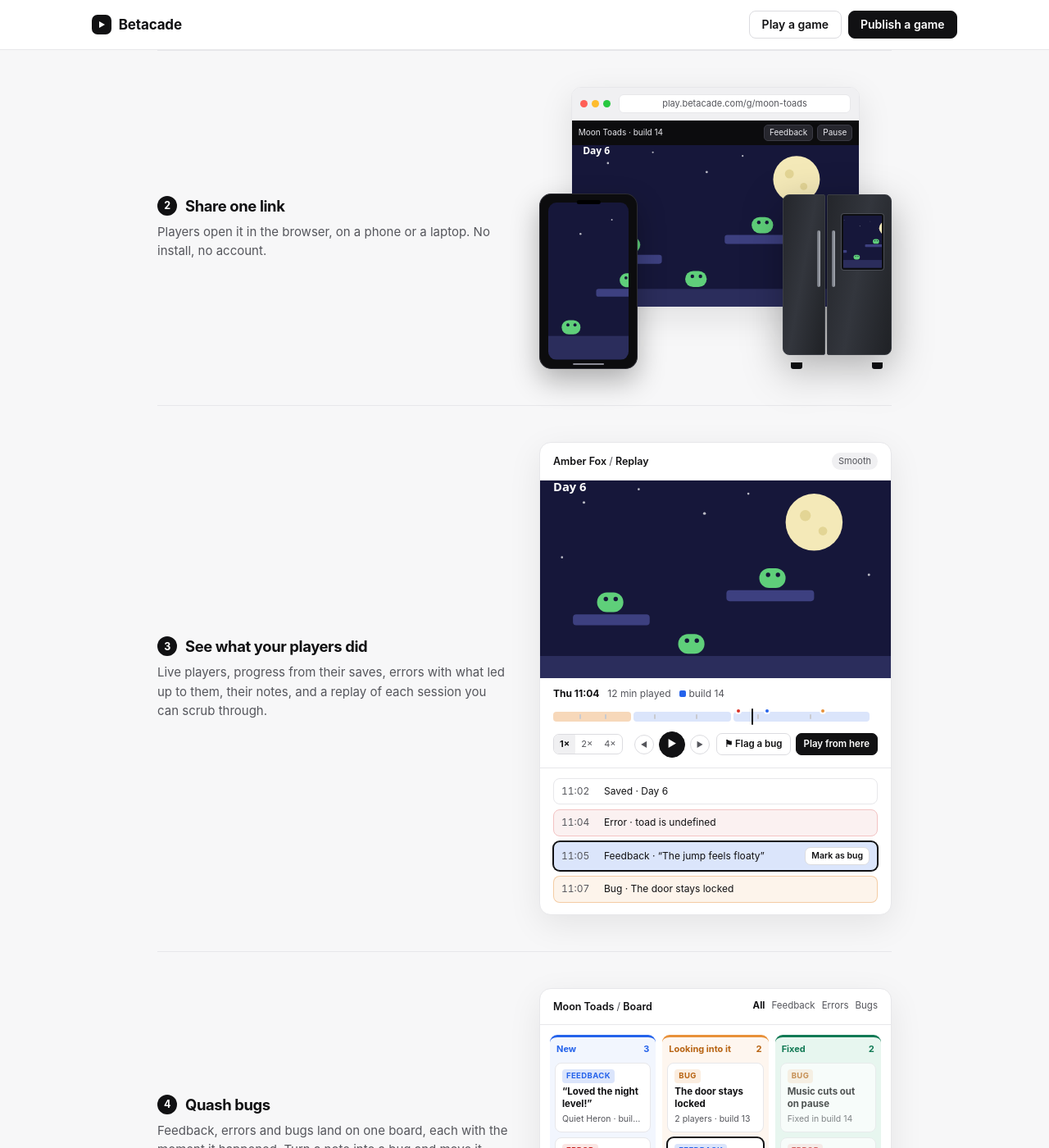
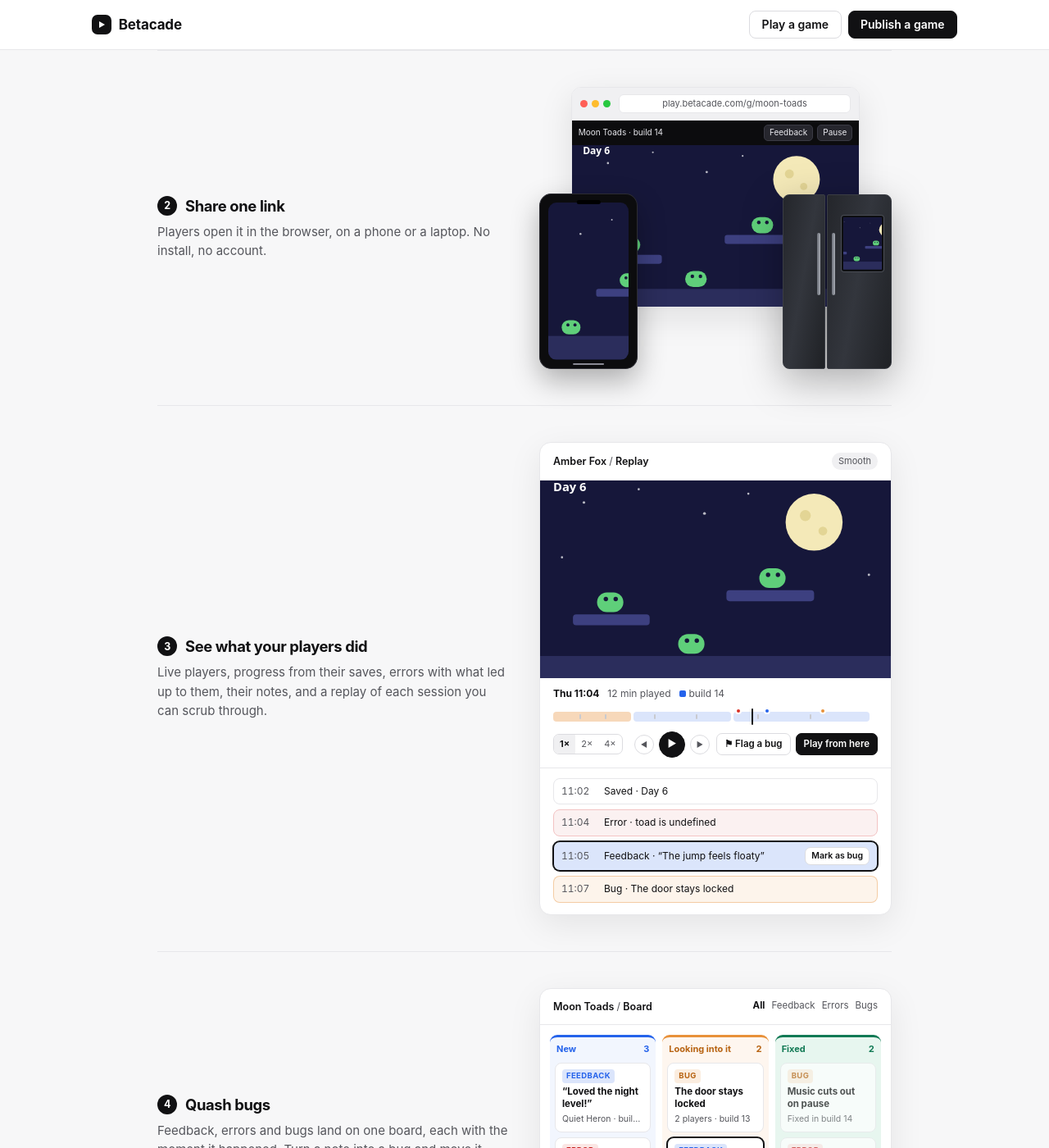
Before and after one commit to mcdoco/betacade.com, a Jekyll site: the page built from index.html, in a window 1280 px wide and 1400 px high, scrolled down 1265 px. Shown: the whole window at 82% size. Built offline with Jekyll 4.4.1, drawn with Linux system fonts in a browser that asks for light colours.

Commit message:
fix: remove feet from fridge

```diff
--- a/assets/css/site.css
+++ b/assets/css/site.css
@@ -302,12 +302,9 @@
 .d-island { position: absolute; top: 3.2%; left: 50%; transform: translateX(-50%); width: 24%; height: 2.4%; border-radius: 999px; background: #000; z-index: 1; }
 .d-home { position: absolute; bottom: 2%; left: 50%; transform: translateX(-50%); width: 32%; height: 1%; border-radius: 999px; background: #8a8a94; }
 
-/* A smart fridge, side by side: a narrower freezer left, the fridge right with a screen, dark and on little feet. */
+/* A smart fridge, side by side: a narrower freezer left, the fridge right with a screen, dark. */
 .d-fridge { position: absolute; right: 0; bottom: 0; width: 31%; aspect-ratio: 10 / 16; display: grid; grid-template-columns: 2fr 3fr;
-            gap: 1.5%; padding-bottom: 4%; filter: drop-shadow(0 14px 24px rgba(0, 0, 0, .3)); }
-.d-fridge::before, .d-fridge::after { content: ""; position: absolute; bottom: 0; width: 10%; height: 4%; border-radius: 0 0 3px 3px; background: #0d0e11; }
-.d-fridge::before { left: 8%; }
-.d-fridge::after { right: 8%; }
+            gap: 1.5%; filter: drop-shadow(0 14px 24px rgba(0, 0, 0, .3)); }
 .d-fridge-door { position: relative; border: 1px solid #3a3d44; background: linear-gradient(100deg, #24262b 0%, #33363d 48%, #1f2125 100%); }
 .d-fridge-door.left { border-radius: 8px 2px 2px 8px; }
 .d-fridge-door.right { border-radius: 2px 8px 8px 2px; }
```
